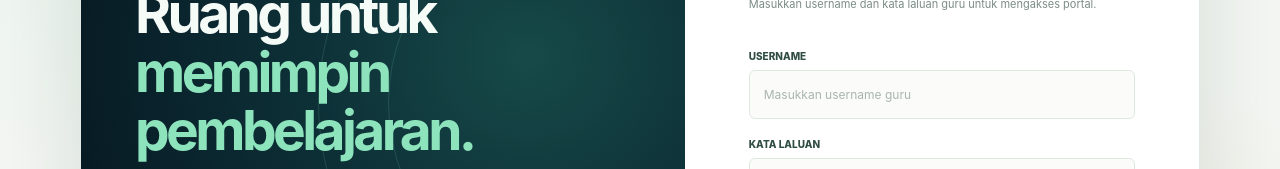
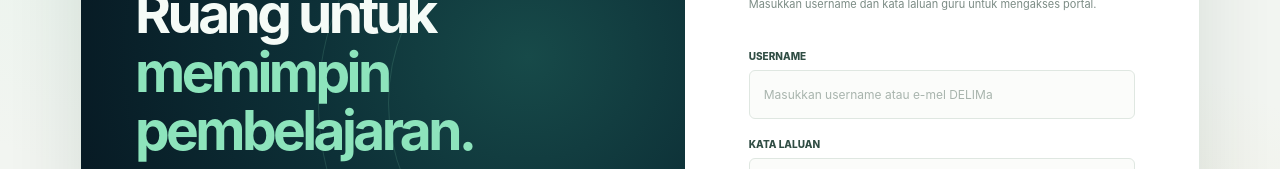
Before and after one commit to sesempurnaproperty/ekonomi-smart-smktm, a Next.js app: page /guru/login in a window 1280 px wide. Shown: the part 286-455 px from the top of the page. Built offline with nearby package versions, Linux system fonts and the light colour scheme.

Commit message:
fix: allow teacher email-style login identifier in form

```diff
--- a/app/guru/login/login-form.tsx
+++ b/app/guru/login/login-form.tsx
@@ -96,12 +96,12 @@ export default function TeacherLoginForm() {
           autoComplete="username"
           autoCapitalize="none"
           spellCheck={false}
-          placeholder="Masukkan username guru"
+          placeholder="Masukkan username atau e-mel DELIMa"
           value={username}
           onChange={(event) => setUsername(event.target.value)}
           required
           minLength={3}
-          maxLength={32}
+          maxLength={254}
         />
       </div>
 
```
